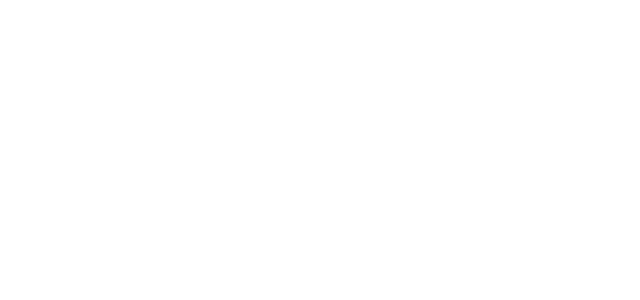
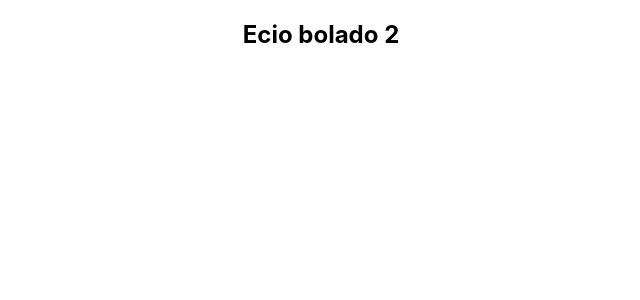
Before and after one commit to patrikbatista/Trybe-Frontend-16-React-Trivia, a React (Create React App) app: page /settings in a window 1280 px wide. Shown: the top 300 px of the page, without its empty margins (319-959 px from the left). Built offline with nearby package versions, Linux system fonts and the light colour scheme.

Commit message:
requisito 3

```diff
--- a/src/App.js
+++ b/src/App.js
@@ -4,6 +4,7 @@ import { Switch, Route } from 'react-router';
 import './App.css';
 import Login from './pages/Login';
 import Jogo from './pages/Jogo';
+import Settings from './pages/Settings';
 
 export default function App() {
   return (
@@ -17,7 +18,7 @@ export default function App() {
       <Switch>
         <Route exact path="/"><Login /></Route>
         <Route path="/jogo"><Jogo /></Route>
-        {/* <Route path="/settings"><Settings /></Route> */}
+        <Route path="/settings"><Settings /></Route>
       </Switch>
     </div>
   );
--- a/src/pages/Login.jsx
+++ b/src/pages/Login.jsx
@@ -2,7 +2,7 @@
 import PropTypes from 'prop-types';
 import React, { Component } from 'react';
 import { connect } from 'react-redux';
-import { Redirect } from 'react-router-dom';
+import { Link, Redirect } from 'react-router-dom';
 import { getTokenThunk, login as loginAction } from '../actions';
 
 class Login extends Component {
@@ -67,6 +67,9 @@ class Login extends Component {
         >
           Jogar
         </button>
+        <Link to="/settings">
+          <button type="button" data-testid="btn-settings">Configurações</button>
+        </Link>
         { userToken && <Redirect to="/jogo" /> }
       </form>
     );
--- a/src/pages/Settings.jsx
+++ b/src/pages/Settings.jsx
@@ -3,8 +3,8 @@ import React, { Component } from 'react';
 class Settings extends Component {
   render() {
     return (
-      <div data-testid="settings-title">
-        <p>Ecio bolado 2</p>
+      <div>
+        <h2 data-testid="settings-title">Ecio bolado 2</h2>
       </div>
     );
   }
```
